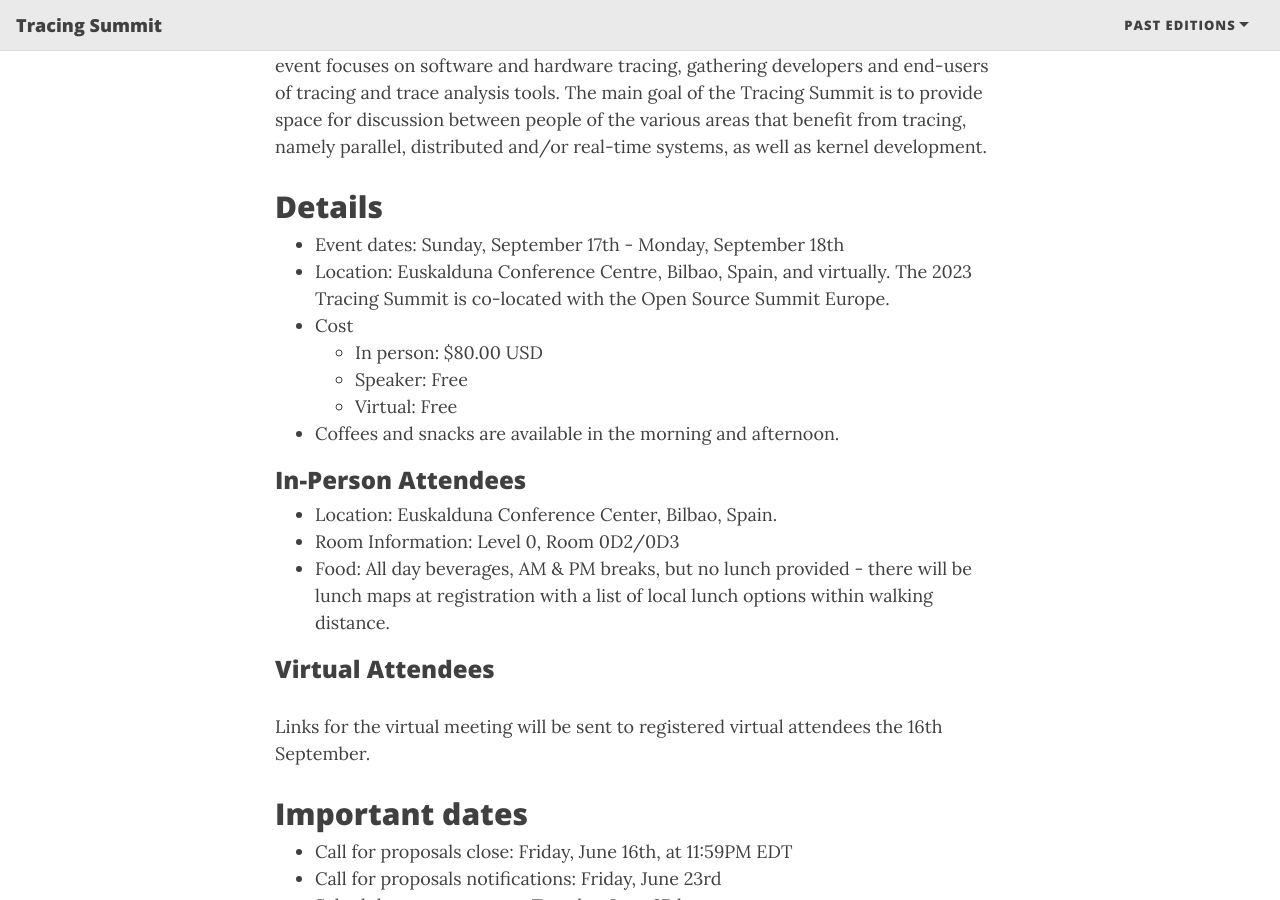
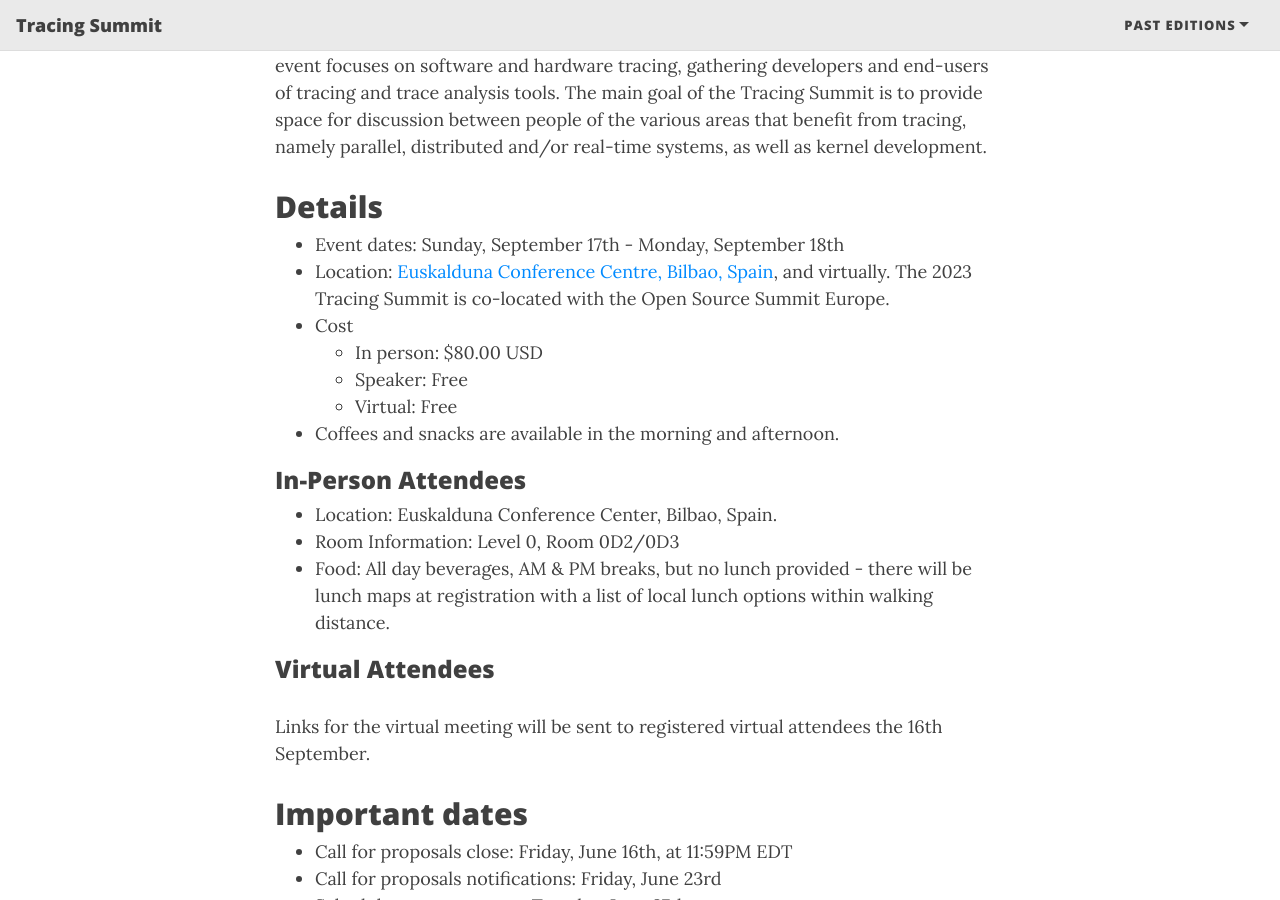
Before and after one commit to tracingsummit/tracingsummit.github.io, a Jekyll site: the page built from index.md, in a window 1280 px wide and 900 px high, scrolled down 339 px. Built offline with Jekyll 4.4.1, drawn with Linux system fonts in a browser that asks for light colours; nearby versions of some CDN libraries; part of the change alters nothing that is shown.

```diff
--- a/index.md
+++ b/index.md
@@ -15,7 +15,7 @@ real-time systems, as well as kernel development.
 ## Details
 
 * Event dates: Sunday, September 17th - Monday, September 18th
-* Location: Euskalduna Conference Centre, Bilbao, Spain, and virtually. The 2023 Tracing Summit is co-located
+* Location: [Euskalduna Conference Centre, Bilbao, Spain](https://maps.app.goo.gl/PyRRfbW1H9fgJZew5), and virtually. The 2023 Tracing Summit is co-located
   with the Open Source Summit Europe.
 * Cost
 	* In person: $80.00 USD
```
